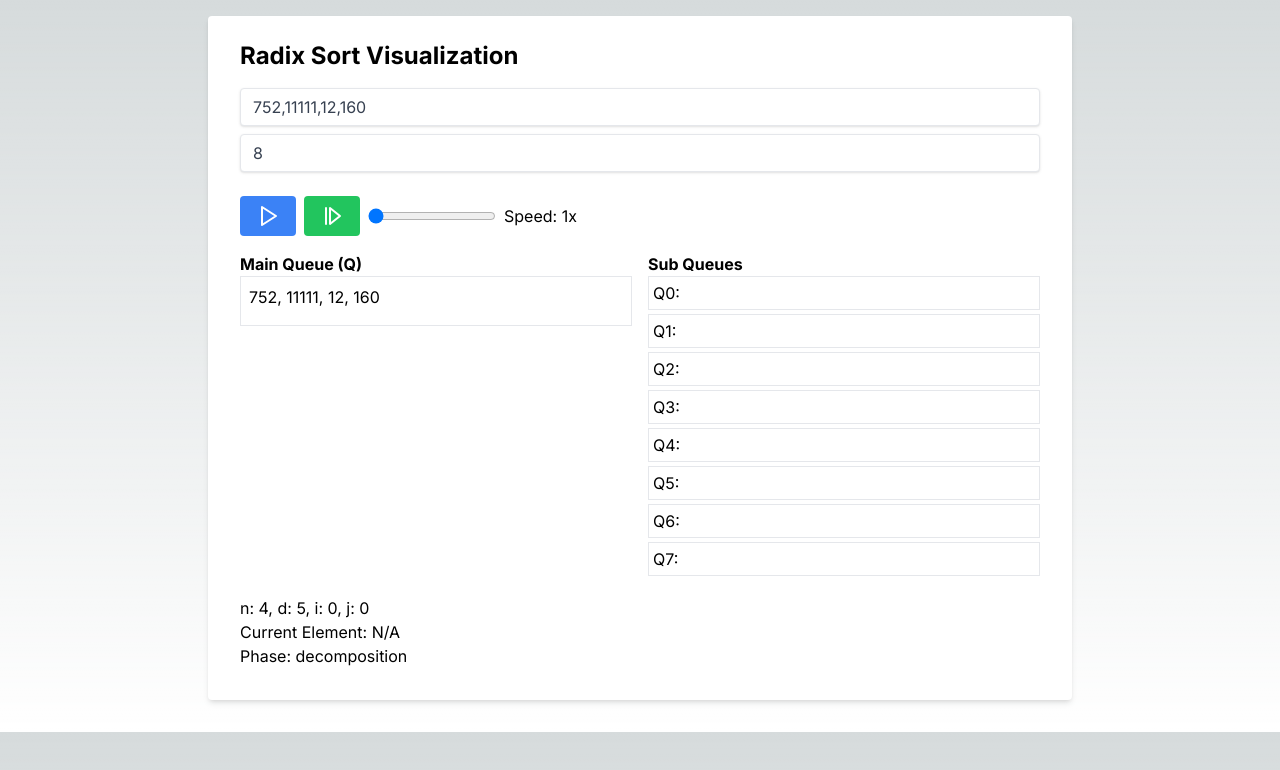
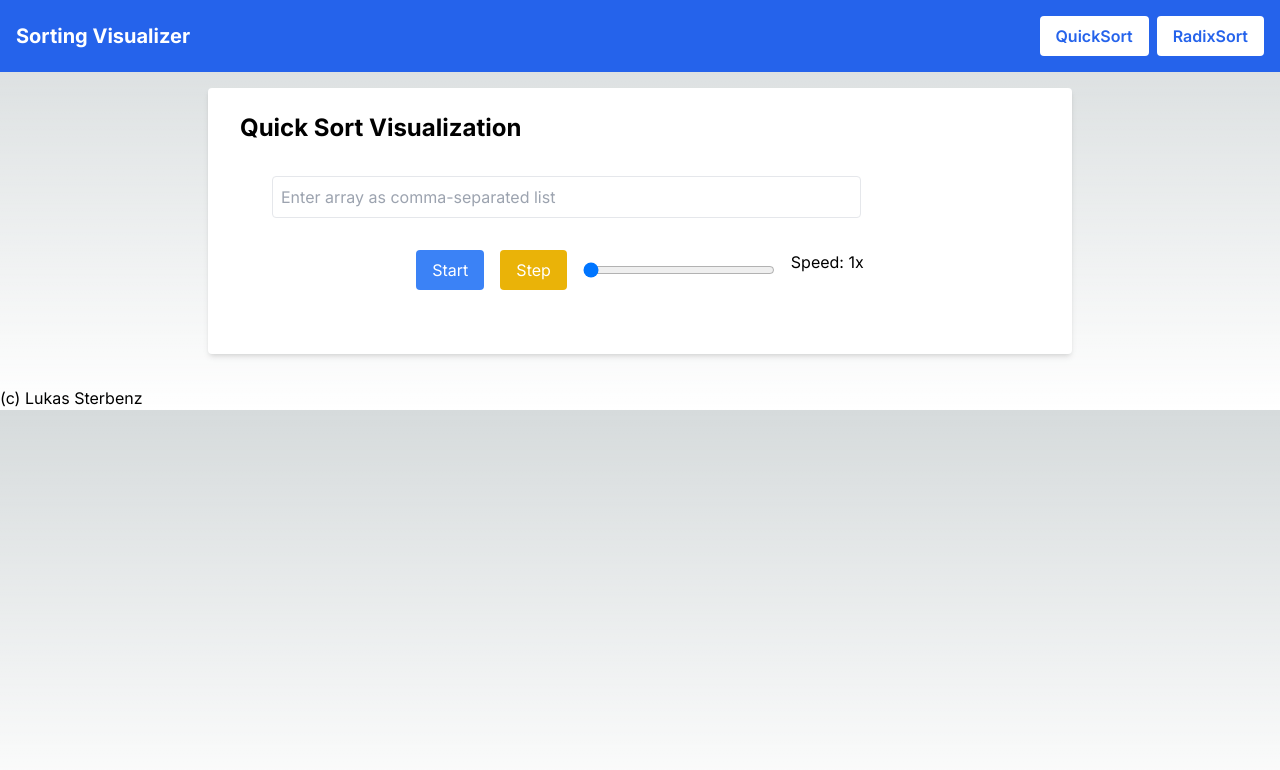
Before and after one commit to Lukasster/RadixVisualizer, a Next.js app in the folder radix/: page / in a window 1280 px wide. Shown: the top 770 px of the page. Built offline with nearby package versions, Linux system fonts and the light colour scheme.

Commit message:
kinda working

```diff
--- /dev/null
+++ b/radix/src/app/components/navbar.tsx
@@ -0,0 +1,27 @@
+import React from 'react';
+
+const NavBar = ({ setPage }) => {
+  return (
+    <nav className="bg-blue-600 p-4">
+      <div className="container mx-auto flex justify-between items-center">
+        <h1 className="text-white text-xl font-bold">Sorting Visualizer</h1>
+        <div>
+          <button
+            className="bg-white text-blue-600 font-semibold py-2 px-4 rounded hover:bg-blue-500 hover:text-white mr-2"
+            onClick={() => setPage('quicksort')}
+          >
+            QuickSort
+          </button>
+          <button
+            className="bg-white text-blue-600 font-semibold py-2 px-4 rounded hover:bg-blue-500 hover:text-white"
+            onClick={() => setPage('radixsort')}
+          >
+            RadixSort
+          </button>
+        </div>
+      </div>
+    </nav>
+  );
+};
+
+export default NavBar;
--- a/radix/src/app/page.tsx
+++ b/radix/src/app/page.tsx
@@ -1,10 +1,19 @@
 "use client";
 
-import React from 'react';
-import RadixSortVisualization from './radix-sort-visualization';
+import React, { useState } from 'react';
+import QuickSortVisualizer from "../pages/quicksort";
+import RadixSortVisualization from "../pages/radix-sort-visualization";
+import NavBar from './components/navbar';
 
 export default function Home() {
+  const [page, setPage] = useState('quicksort');
+
   return (
-    <RadixSortVisualization></RadixSortVisualization>
+    <div>
+      <NavBar setPage={setPage} />
+      {page === 'quicksort' && <QuickSortVisualizer />}
+      {page === 'radixsort' && <RadixSortVisualization />}
+      (c) Lukas Sterbenz
+    </div>
   );
 }
--- /dev/null
+++ b/radix/src/pages/quicksort.tsx
@@ -0,0 +1,155 @@
+import React, { useState, useEffect } from 'react';
+
+const QuicksortVisualization = () => {
+  const [array, setArray] = useState([]);
+  const [input, setInput] = useState('');
+  const [pivotIndex, setPivotIndex] = useState(-1);
+  const [i, setI] = useState(-1);
+  const [j, setJ] = useState(-1);
+  const [isRunning, setIsRunning] = useState(false);
+  const [speed, setSpeed] = useState(1);
+  const [low, setLow] = useState(-1);
+  const [high, setHigh] = useState(-1);
+  const [stack, setStack] = useState([]);
+
+  const handleInputChange = (e) => {
+    setInput(e.target.value);
+    loadArray(e.target.value);
+  };
+
+  const loadArray = (inputValue) => {
+    const newArray = inputValue.split(',').map(num => parseInt(num.trim())).filter(num => !isNaN(num));
+    setArray(newArray);
+    setStack([{ low: 0, high: newArray.length - 1 }]);
+    setI(-1);
+    setJ(0);
+    setPivotIndex(newArray.length - 1);
+    setLow(0);
+    setHigh(newArray.length - 1);
+    setIsRunning(false);
+  };
+
+  const partitionStep = () => {
+    if (stack.length === 0) {
+      return;
+    }
+
+    let { low, high } = stack[0];
+    let arrayCopy = [...array];
+    let pivotIndex = high;
+
+    if (j < pivotIndex) {
+      if (arrayCopy[j] <= arrayCopy[pivotIndex]) {
+        setI(i + 1);
+        [arrayCopy[i + 1], arrayCopy[j]] = [arrayCopy[j], arrayCopy[i + 1]];
+        setArray(arrayCopy);
+        setJ(j + 1);
+      } else {
+        setJ(j + 1);
+      }
+    } else {
+      [arrayCopy[i + 1], arrayCopy[pivotIndex]] = [arrayCopy[pivotIndex], arrayCopy[i + 1]];
+      setArray(arrayCopy);
+      setPivotIndex(i + 1);
+      setStack([
+        { low, high: i },
+        { low: i + 2, high },
+        ...stack.slice(1)
+      ]);
+      setLow(-1);
+      setHigh(-1);
+      setI(-1);
+      setJ(0);
+    }
+  };
+
+  const quicksortStep = () => {
+    if(stack.length === 0) {
+      return;
+    }
+
+    let { low, high } = stack[0];
+
+    if (low < high) {
+      setLow(low);
+      setHigh(high);
+      setPivotIndex(high);
+      partitionStep();
+    } else {
+      setStack(stack.slice(1));
+    }
+  };
+
+  useEffect(() => {
+    let timer;
+    if (isRunning) {
+      timer = setTimeout(quicksortStep, 1000 / speed);
+    }
+    return () => clearTimeout(timer);
+  }, [isRunning, array, stack, speed]);
+
+  const toggleSimulation = () => {
+    if (!isRunning && array.length === 0) {
+      loadArray(input);
+    }
+    setIsRunning(!isRunning);
+  };
+
+  const stepQuicksort = () => {
+    // if (!isRunning) {
+      quicksortStep();
+    // }
+  };
+
+  return (
+    <div className="p-4 max-w-4xl mx-auto">
+      <div className="bg-white shadow-md rounded px-8 pt-6 pb-8 mb-4">
+        <h2 className="text-2xl font-bold mb-4">Quick Sort Visualization</h2>
+        <div className="p-4 max-w-3xl mx-auto">
+          <input
+            type="text"
+            value={input}
+            onChange={handleInputChange}
+            placeholder="Enter array as comma-separated list"
+            className="mb-4 p-2 w-4/5 border rounded"
+          />
+
+          <div className="mb-4 flex justify-center overflow-x-auto">
+            {array.map((num, index) => (
+              <div key={index} className="flex flex-col items-center mx-1">
+                <div className="w-10 h-10 border flex items-center justify-center">
+                  {num}
+                </div>
+                <div className="h-6 flex items-start mt-1">
+                  {index === i && <span className="text-red-500">↑i</span>}
+                  {index === j && <span className="text-blue-500">↑j</span>}
+                  {index === pivotIndex && <span className="text-green-500">↑p</span>}
+                </div>
+              </div>
+            ))}
+          </div>
+
+          <div className="flex justify-center gap-4 mb-4">
+            <button onClick={toggleSimulation} className="px-4 py-2 bg-blue-500 text-white rounded">
+              {isRunning ? 'Stop' : 'Start'}
+            </button>
+            <button onClick={stepQuicksort} className="px-4 py-2 bg-yellow-500 text-white rounded">
+              Step
+            </button>
+            <input
+              type="range"
+              min="1"
+              max="10"
+              value={speed}
+              onChange={(e) => setSpeed(parseInt(e.target.value))}
+              className="w-48"
+            />
+            <span>Speed: {speed}x</span>
+          </div>
+        </div>
+      </div>
+    </div>
+  );
+};
+
+export default QuicksortVisualization;
```
Also changed, not shown: radix/tsconfig.json (+19 -5 lines), radix/src/pages/radix-sort-visualization.tsx (renamed from radix/src/app/radix-sort-visualization.tsx).
